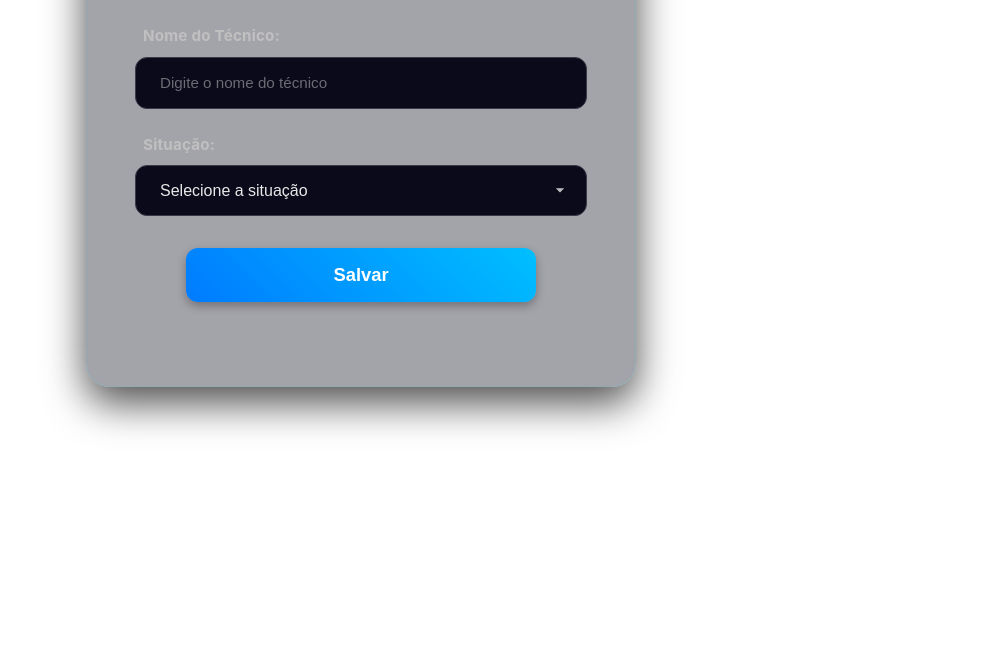
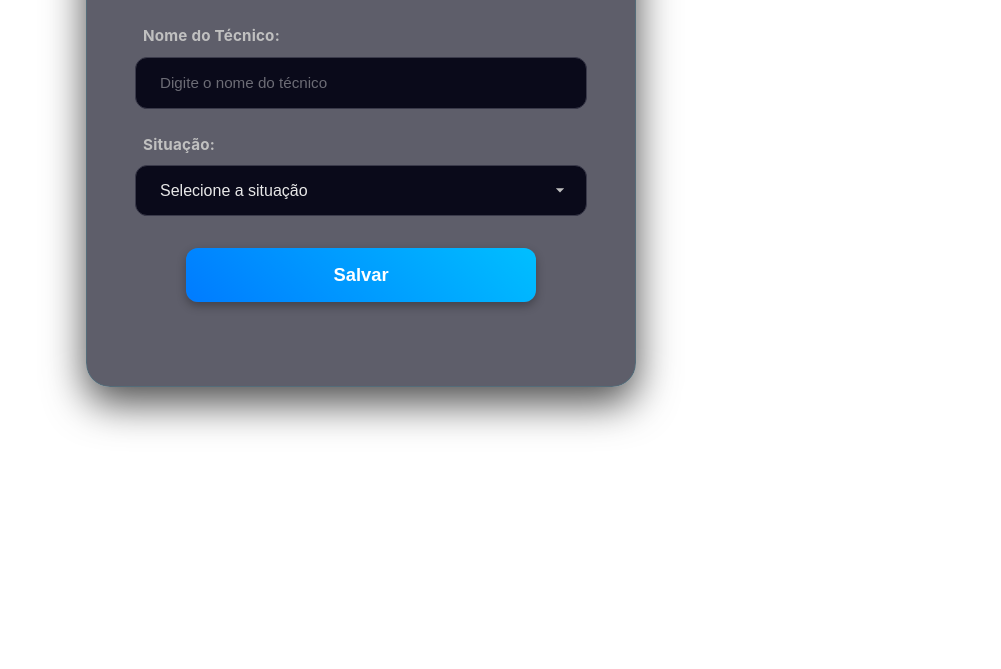
Before and after one commit to PedroUFSM/ctosinfraDELUXE, a plain HTML site: page frontend/tecnico.html in a window 1280 px wide. Shown: the part 131-800 px from the top of the page, without its empty margins (279-1280 px from the left). Drawn offline with Linux system fonts and the light colour scheme.

Commit message:
style: Ajusta transparencia do container para 0.4

```diff
--- a/frontend/assets/css/style.css
+++ b/frontend/assets/css/style.css
@@ -70,7 +70,7 @@ body {
 /* --- MAIN CONTAINER --- */
 .container {
     /* ALTERADO: background-color para ter 0.4 (40%) de opacidade */
-    background-color: rgba(26, 26, 43, 0.4);
+    background-color: rgba(26, 26, 43, 0.7);
     border-radius: var(--radius-xl); /* Very rounded corners */
     box-shadow: var(--shadow-lg); /* Deeper shadow */
     padding: var(--space-xxl); /* More internal padding */
```
